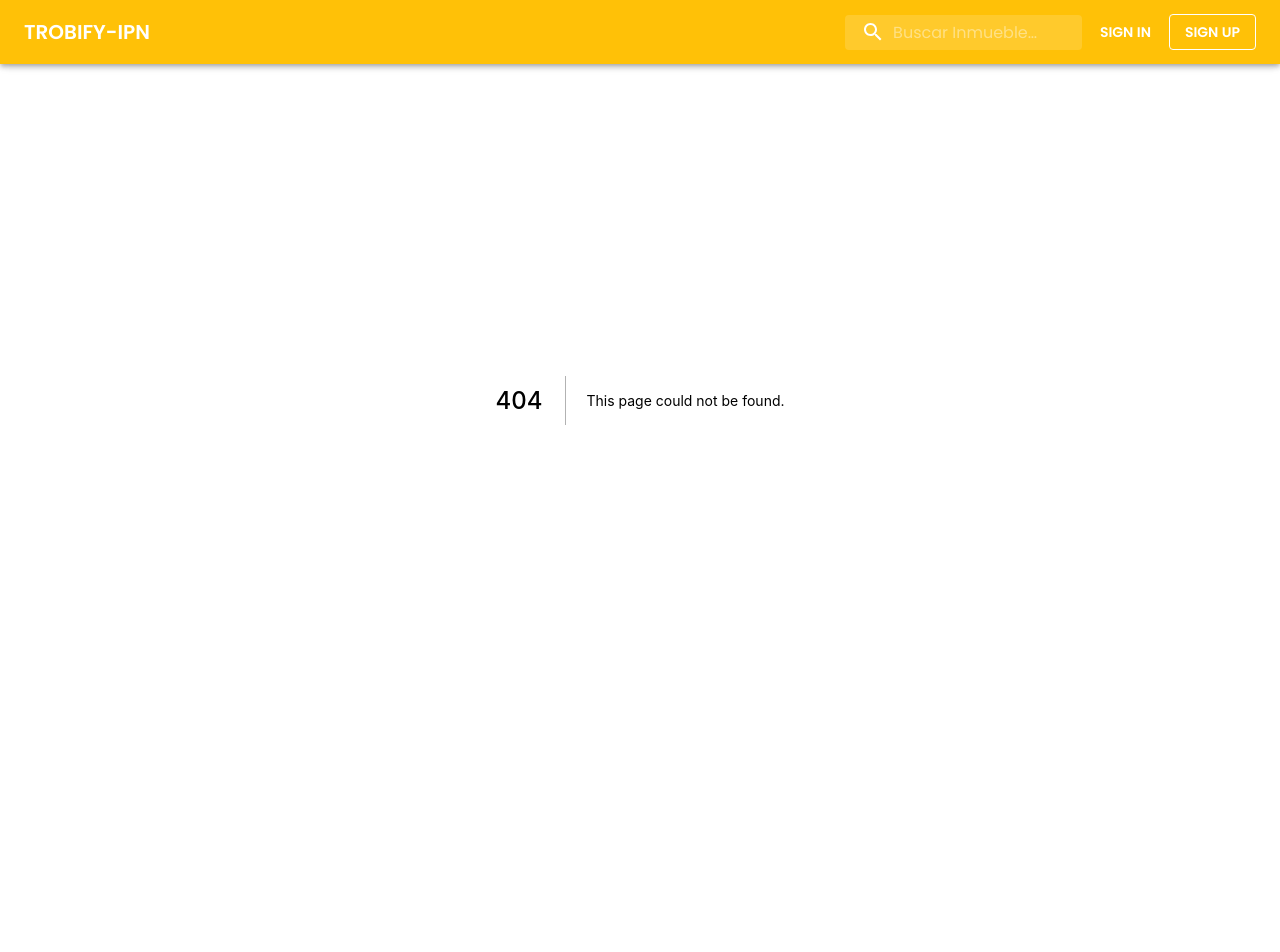
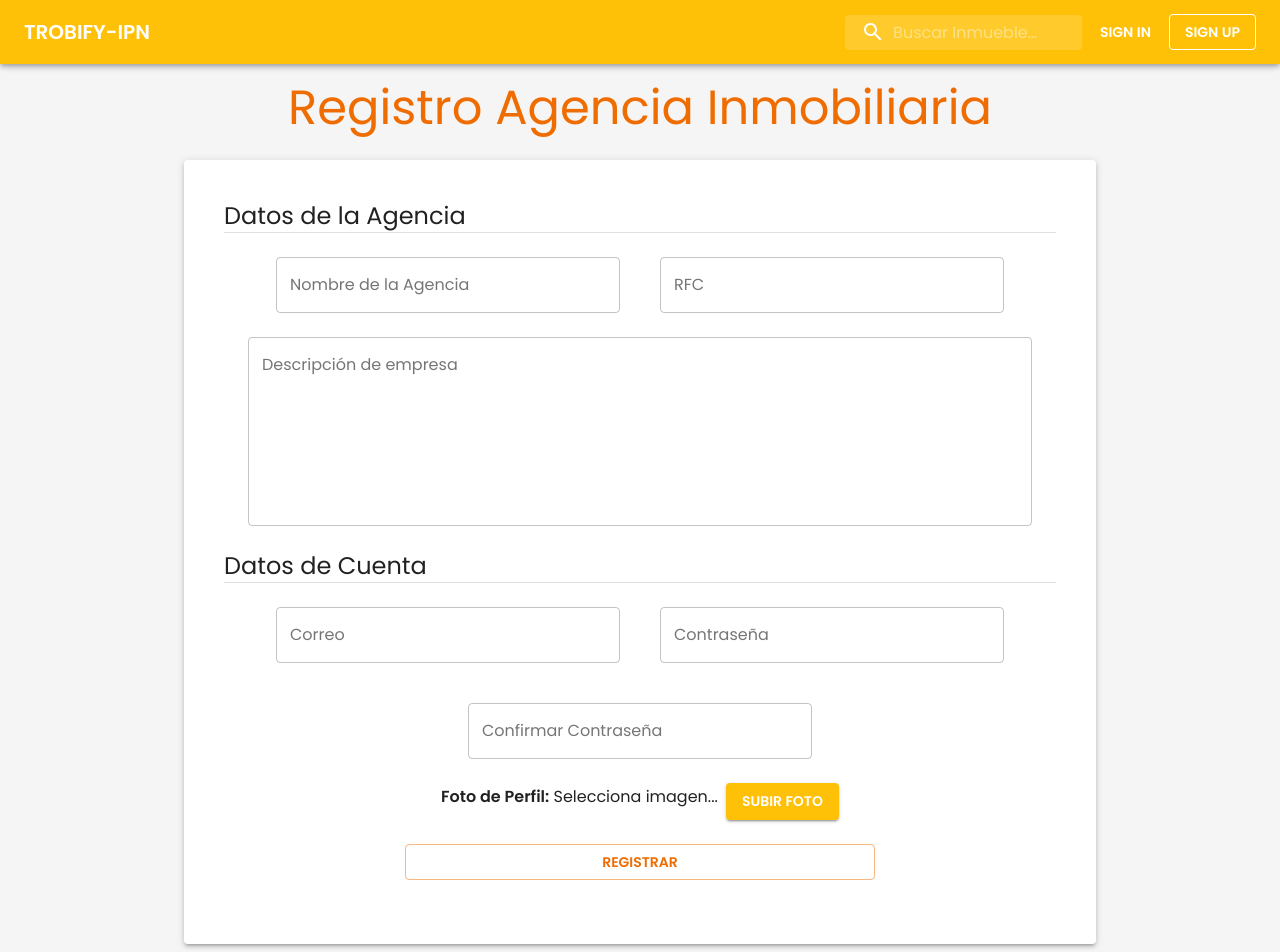
Before and after one commit to Ruben35/TROBIFY-IPN, a Next.js app in the folder web/: page /registro/agencia in a window 1280 px wide. Before the commit this address had no page. Shown: the top 952 px of the page. Before the commit the page ends 800 px from the top, so only its background shows below. Built offline with nearby package versions, Linux system fonts and the light colour scheme.

Commit message:
Registro de Agencia

```diff
--- a/web/pages/index.js
+++ b/web/pages/index.js
@@ -54,7 +54,9 @@ export default function Home() {
           <Link href="/registro/cliente">
             <Button variant="contained" color="primary" className={styles.finalbutton}>Registrar Usuario</Button>
           </Link>
-          <Button variant="outlined" color="primary" className={styles.finalbutton}>Registrar Agencia Inmobiliaria</Button>
+          <Link href="/registro/agencia">
+            <Button variant="outlined" color="primary" className={styles.finalbutton}>Registrar Agencia Inmobiliaria</Button>
+          </Link>
         </Box>
     </>
   )
--- /dev/null
+++ b/web/pages/registro/agencia.js
@@ -0,0 +1,173 @@
+import { Button, Container, Divider, Grid, Paper, TextField, Typography, Snackbar } from '@material-ui/core'
+import Alert from '@material-ui/lab/Alert';
+import Box from '@material-ui/core/Box'
+import { useRef, useState } from 'react';
+import React from 'react';
+import { makeStyles } from '@material-ui/core/styles';
+import Avatar from '@material-ui/core/Avatar';
+import Head from 'next/head';
+import OkDialog from '../../components/basic/OkDialog';
+import { useRouter } from 'next/router'
+
+
+export default function RegistroCliente() {
+
+    return(
+        <>
+            <Head>
+                <title>Trobify: Registro Agencia Inmobiliaria</title>
+            </Head>
+            <Box minHeight="64px"></Box>
+            <Container maxWidth="md">
+                <Box display="flex" justifyContent="center" alignItems="center" marginTop={2} marginBottom={3}>
+                    <Typography variant="h3" color="secondary">Registro Agencia Inmobiliaria</Typography>
+                </Box>
+                <Paper elevation={3}>
+                    <Box padding={5}>
+                        <Form/>
+                    </Box>
+                </Paper>
+            </Container>
+            <Box minHeight="64px"></Box>
+        </>
+    );
+};
+
+const useStyles = makeStyles((theme) => ({
+    large: {
+      width: theme.spacing(30),
+      height: theme.spacing(30),
+    },
+    txt:{
+        flexGrow: 1,
+    }
+  }));
+
+const Form = () =>{
+    const classes = useStyles();
+    const router = useRouter();
+    //Form values
+    const photo = useRef();
+    const [name, setName] = useState("");
+    const [rfc, setRFC] = useState("");
+    const [description, setDescription] = useState("");
+    const [email, setEmail] = useState("");
+    const [pswd, setPswd] = useState("");
+    const [confPswd,setConfPswd] = useState("");
+    //Aux states
+    const [photoName, setPhotoName] = useState("Selecciona imagen...");
+    const [imagePreview, setImagePreview] = useState();
+    const [isWrong, setIsWrong] = useState(false);
+    const [open, setOpen] = useState(false);
+    const [alertMessage, setAlertMessage] = useState();
+    const [successDialog, setSuccessDialog] = useState(false);
+
+    const changePhotoName= (e) =>{
+        e.preventDefault();
+        var name = photo.current.files[0].name;
+        if(name.length>30)
+            name=name.substring(0,30)+"..."
+        setPhotoName(name);
+        setImagePreview(
+            <Box display="flex" justifyContent="center" marginBottom={2}><Avatar alt="Remy Sharp" src={URL.createObjectURL(photo.current.files[0])} className={classes.large} /></Box>
+        )
+    }
+
+    const handleSubmit = (e) => {
+        e.preventDefault();
+        var isPhotoNoEmpty=photo.current.files.length!=1;
+        if(photo.current.files.length!=1 || name==="" || rfc==="" || description==="" || description.length>500 || email==="" || pswd==="" || confPswd==="" || pswd!=confPswd){
+            if(photo.current.files.length!=1)
+                setAlertMessage("Selecciona una foto");
+            else
+                setAlertMessage("Datos incompletos")
+            setIsWrong(true);
+            setOpen(true);
+
+        }else{
+            setIsWrong(false);
+            setSuccessDialog(true);
+        }
+    }
+
+    const handleAlertClose = (event, reason) => {
+        if (reason === 'clickaway') {
+          return;
+        }
+
+        setOpen(false);
+      };
+
+    const handleOnOk = () =>{
+        setSuccessDialog(false);
+        router.push("/");
+    }
+
+    return (
+        <form onSubmit={handleSubmit}>
+            <Typography variant="h5">Datos de la Agencia</Typography>
+            <Divider/>
+            <Box margin={3}>
+                <Grid container spacing={5} justify="center" >
+                    <Grid item> <TextField variant="outlined" error={isWrong && name===""} value={name} onChange={(e)=>{setName(e.target.value)}} label="Nombre de la Agencia" helperText={(isWrong && name==="")?"Escriba el nombre de la agencia":""} /></Grid>
+                    <Grid item> <TextField variant="outlined" error={isWrong && rfc===""} value={rfc} onChange={(e)=>{setRFC(e.target.value)}} label="RFC" helperText={(isWrong && rfc==="")?"Escriba el RFC":""} /></Grid>
+                </Grid>
+                <Box marginTop={3} display="flex" justifyContent="center">
+                    <TextField
+                    label="Descripción de empresa"
+                    className={classes.txt}
+                    multiline
+                    rows={8}
+                    rowsMax={10}
+                    variant="outlined"
+                    error={isWrong && (description==="" || description.length>500)}
+                    onChange={(e)=>{setDescription(e.target.value)}}
+                    helperText={(isWrong && description==="")?"Escriba una descripción de la agencia":((description.length>500)?`${(description.length-500)} caracteres sobre 500`:"")}
+                    />
+                </Box>
+            </Box>
+            <Typography variant="h5">Datos de Cuenta</Typography>
+            <Divider/>
+            <Box margin={3}>
+                <Grid container spacing={5} justify="center" >
+                    <Grid item> <TextField type="email" error={isWrong && email===""} value={email} onChange={(e)=>{setEmail(e.target.value)}} variant="outlined" label="Correo" helperText={(isWrong && email==="")?"Escriba su correo":""} /></Grid>
+                    <Grid item> <TextField type="password" error={isWrong && pswd===""} value={pswd} onChange={(e)=>{setPswd(e.target.value)}} variant="outlined" label="Contraseña" helperText={(isWrong && pswd==="")?"Escriba su contraseña":""} /></Grid>
+                    <Grid item> <TextField type="password" error={isWrong && (confPswd==="" || confPswd != pswd)} value={confPswd} onChange={(e)=>{setConfPswd(e.target.value)}} variant="outlined" label="Confirmar Contraseña"
+                                helperText={(isWrong && confPswd==="")?"Confirme su contraseña":((isWrong && confPswd!=pswd)?"Las contraseñas no coinciden":"")} /></Grid>
+                </Grid>
+                <Box display="flex" justifyContent="center" alignItems="center" margin={3} flexWrap="wrap">
+                    <Box marginRight={1} marginBottom={1}><Typography variant="body1" ><b>Foto de Perfil:</b> {photoName}</Typography></Box>
+                    <Button
+                        variant="contained"
+                        component="label"
+                        color="primary"
+                    >
+                        Subir Foto
+                        <input
+                            type="file"
+                            hidden
+                            accept="image/*"
+                            ref={photo}
+                            onChange={changePhotoName}
+                        />
+                    </Button>
+                </Box>
+                {imagePreview}
+                <Box width="60%" margin="auto">
+                    <Button variant="outlined" type={"submit"} fullWidth color="secondary">
+                        Registrar
+                    </Button>
+                </Box>
+            </Box>
+            <Snackbar open={open} autoHideDuration={3000} anchorOrigin={{vertical:"bottom", horizontal:"right"}} onClose={handleAlertClose}>
+                <Alert severity="error" variant="filled" onClose={handleAlertClose}>
+                    {alertMessage}
+                </Alert>
+            </Snackbar>
+            <OkDialog open={successDialog}
+                    title={`¡Registro Exitoso Agencia ${name}!`}
+                    message={`Hemos enviado un correo a "${email}" para poder confirmar tu cuenta.`}
+                    onOk={handleOnOk}/>
+        </form>
+    );
+}
```
